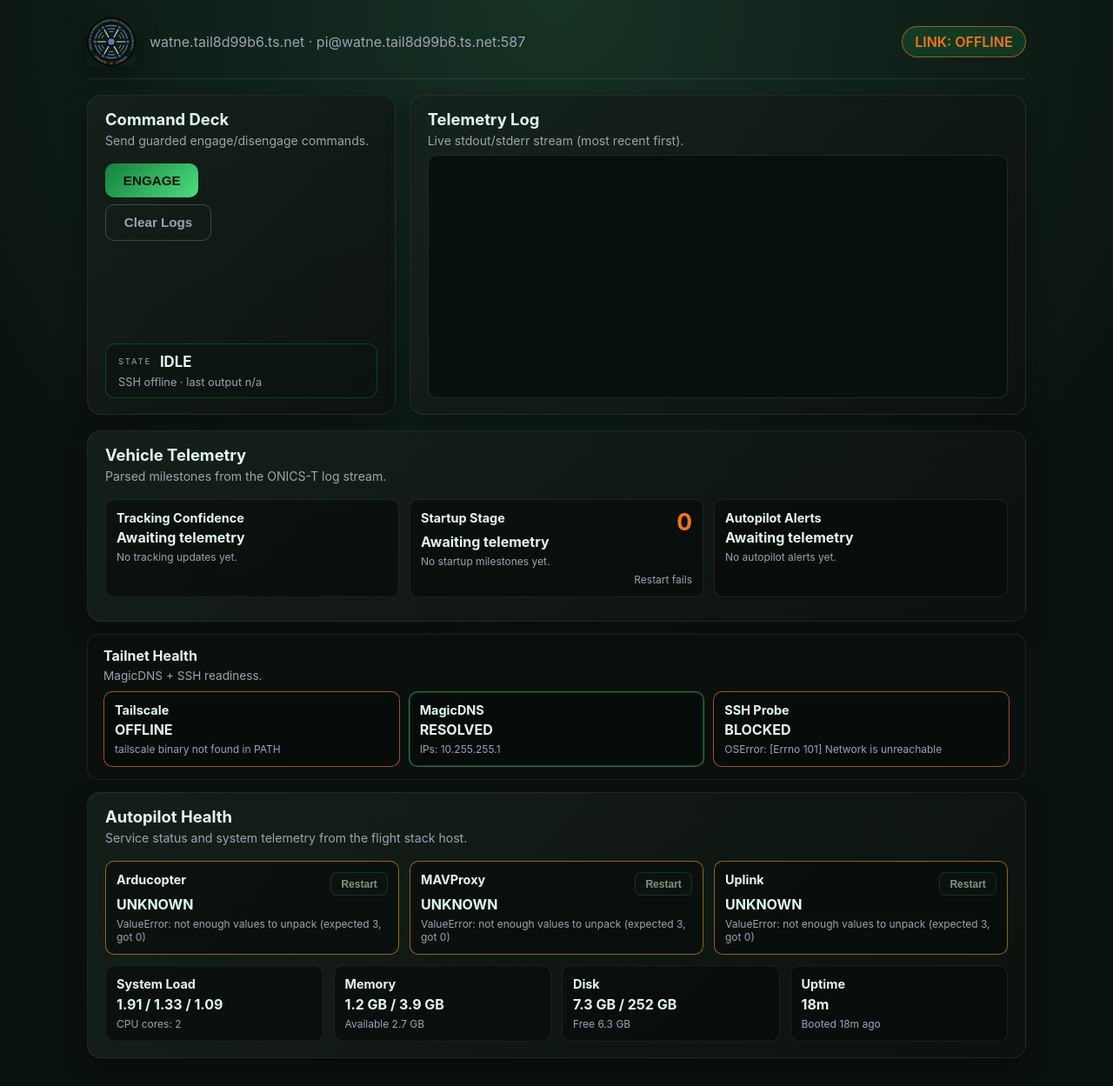
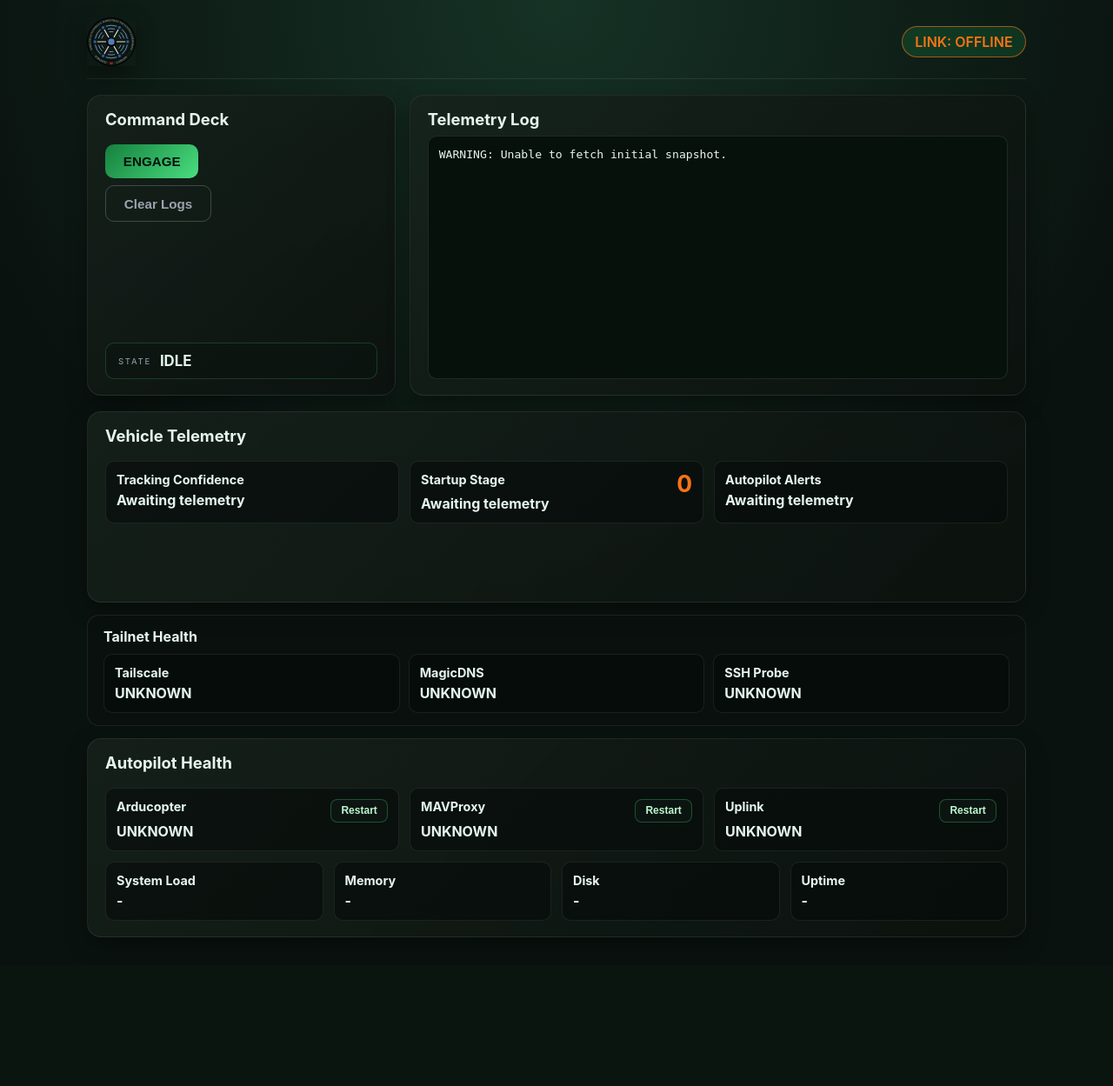
Before and after one commit to fitoori/Aeronomicon, a Flask app: page / in a window 1280 px wide. Shown: the whole page at 87% size. After the commit the page ends 1078 px from the top, so only its background shows below. Run offline with Flask 3, Linux system fonts and the light colour scheme; data that the repository does not hold is empty; parts of the project's set-up code (start-up, migrations or seed data) failed here and were passed over.

Commit message:
Remove descriptions and subtitles from web UI

```diff
--- a/webapp/templates/index.html
+++ b/webapp/templates/index.html
@@ -19,9 +19,6 @@
     <div class="modal" id="login-modal" aria-hidden="true">
       <div class="modal__panel" role="dialog" aria-modal="true" aria-labelledby="login-title">
         <h2 id="login-title">SSH Login Required</h2>
-        <p class="modal__message" id="login-message">
-          SSH authentication is missing. Complete an interactive login to continue.
-        </p>
         <div class="modal__command">
           <span>Command</span>
           <code id="login-command">ssh user@host</code>
@@ -49,7 +46,6 @@
             alt="ONICS seal"
             class="shell__logo"
           />
-          <p class="shell__meta" id="app-meta">Awaiting link...</p>
         </div>
         <div class="shell__status" id="connection-pill">LINK: INIT</div>
       </header>
@@ -58,7 +54,6 @@
         <article class="panel">
           <header class="panel__header">
             <h2>Command Deck</h2>
-            <p>Send guarded engage/disengage commands.</p>
           </header>
           <div class="panel__body">
             <div class="button-row">
@@ -70,7 +65,6 @@
             <div class="status-strip" id="onics-state">
               <span class="status-strip__label">State</span>
               <strong class="status-strip__value">IDLE</strong>
-              <span class="status-strip__meta" id="onics-runtime">No runtime telemetry.</span>
             </div>
           </div>
         </article>
@@ -78,7 +72,6 @@
         <article class="panel">
           <header class="panel__header">
             <h2>Telemetry Log</h2>
-            <p>Live stdout/stderr stream (most recent first).</p>
           </header>
           <div class="panel__body panel__body--logs">
             <div class="log-view" id="log-view" role="log" aria-live="polite"></div>
@@ -90,14 +83,12 @@
         <article class="panel">
           <header class="panel__header">
             <h2>Vehicle Telemetry</h2>
-            <p>Parsed milestones from the ONICS-T log stream.</p>
           </header>
           <div class="panel__body">
             <div class="health-grid">
               <div class="health-card" id="tracking-card">
                 <h3>Tracking Confidence</h3>
                 <p class="health-card__value" id="tracking-confidence">Awaiting telemetry</p>
-                <p class="health-card__meta" id="tracking-meta">No tracking updates yet.</p>
               </div>
               <div class="health-card" id="startup-card">
                 <div class="health-card__header">
@@ -105,13 +96,10 @@
                   <p class="startup-fails__value" id="startup-fails">0</p>
                 </div>
                 <p class="health-card__value" id="startup-stage">Awaiting telemetry</p>
-                <p class="health-card__meta" id="startup-meta">No startup milestones yet.</p>
-                <p class="health-card__meta startup-fails__label">Restart fails</p>
               </div>
               <div class="health-card" id="autopilot-card">
                 <h3>Autopilot Alerts</h3>
                 <p class="health-card__value" id="autopilot-alert">Awaiting telemetry</p>
-                <p class="health-card__meta" id="autopilot-meta">No autopilot alerts yet.</p>
               </div>
             </div>
           </div>
@@ -120,23 +108,19 @@
         <article class="toolbar" id="health-panel">
           <div class="toolbar__header">
             <h2>Tailnet Health</h2>
-            <p>MagicDNS + SSH readiness.</p>
           </div>
           <div class="toolbar__items">
             <div class="health-card" id="tailscale-card">
               <h3>Tailscale</h3>
               <p class="health-card__value" id="tailscale-status">UNKNOWN</p>
-              <p class="health-card__meta" id="tailscale-meta">Awaiting signal.</p>
             </div>
             <div class="health-card" id="dns-card">
               <h3>MagicDNS</h3>
               <p class="health-card__value" id="dns-status">UNKNOWN</p>
-              <p class="health-card__meta" id="dns-meta">Awaiting DNS resolution.</p>
             </div>
             <div class="health-card" id="tcp-card">
               <h3>SSH Probe</h3>
               <p class="health-card__value" id="tcp-status">UNKNOWN</p>
-              <p class="health-card__meta" id="tcp-meta">Awaiting TCP telemetry.</p>
             </div>
           </div>
         </article>
@@ -144,7 +128,6 @@
         <article class="panel">
           <header class="panel__header">
             <h2>Autopilot Health</h2>
-            <p>Service status and system telemetry from the flight stack host.</p>
           </header>
           <div class="panel__body">
             <div class="health-grid">
@@ -154,7 +137,6 @@
                   <button class="btn btn--service" data-service-restart="arducopter">Restart</button>
                 </div>
                 <p class="health-card__value" id="arducopter-status">UNKNOWN</p>
-                <p class="health-card__meta" id="arducopter-meta">Awaiting status.</p>
               </div>
               <div class="health-card" id="mavproxy-card">
                 <div class="health-card__header">
@@ -162,7 +144,6 @@
                   <button class="btn btn--service" data-service-restart="mavproxy">Restart</button>
                 </div>
                 <p class="health-card__value" id="mavproxy-status">UNKNOWN</p>
-                <p class="health-card__meta" id="mavproxy-meta">Awaiting status.</p>
               </div>
               <div class="health-card" id="uplink-card">
                 <div class="health-card__header">
@@ -170,29 +151,24 @@
                   <button class="btn btn--service" data-service-restart="uplink">Restart</button>
                 </div>
                 <p class="health-card__value" id="uplink-status">UNKNOWN</p>
-                <p class="health-card__meta" id="uplink-meta">Awaiting status.</p>
               </div>
             </div>
             <div class="health-grid">
               <div class="health-card" id="system-load-card">
                 <h3>System Load</h3>
                 <p class="health-card__value" id="system-load">-</p>
-                <p class="health-card__meta" id="system-load-meta">Awaiting telemetry.</p>
               </div>
               <div class="health-card" id="system-memory-card">
                 <h3>Memory</h3>
                 <p class="health-card__value" id="system-memory">-</p>
-                <p class="health-card__meta" id="system-memory-meta">Awaiting telemetry.</p>
               </div>
               <div class="health-card" id="system-disk-card">
                 <h3>Disk</h3>
                 <p class="health-card__value" id="system-disk">-</p>
-                <p class="health-card__meta" id="system-disk-meta">Awaiting telemetry.</p>
               </div>
               <div class="health-card" id="system-uptime-card">
                 <h3>Uptime</h3>
                 <p class="health-card__value" id="system-uptime">-</p>
-                <p class="health-card__meta" id="system-uptime-meta">Awaiting telemetry.</p>
               </div>
             </div>
           </div>
```
